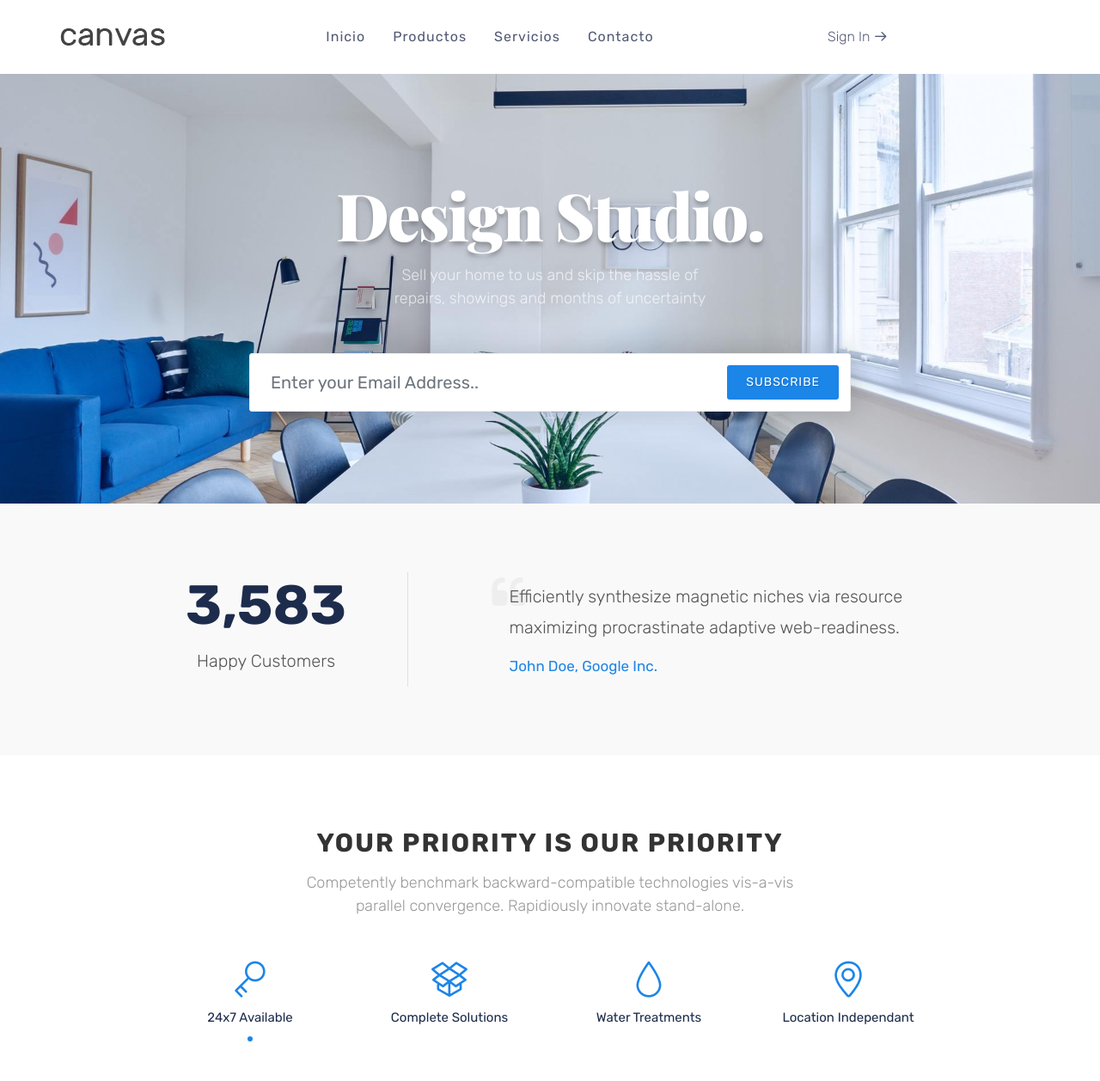
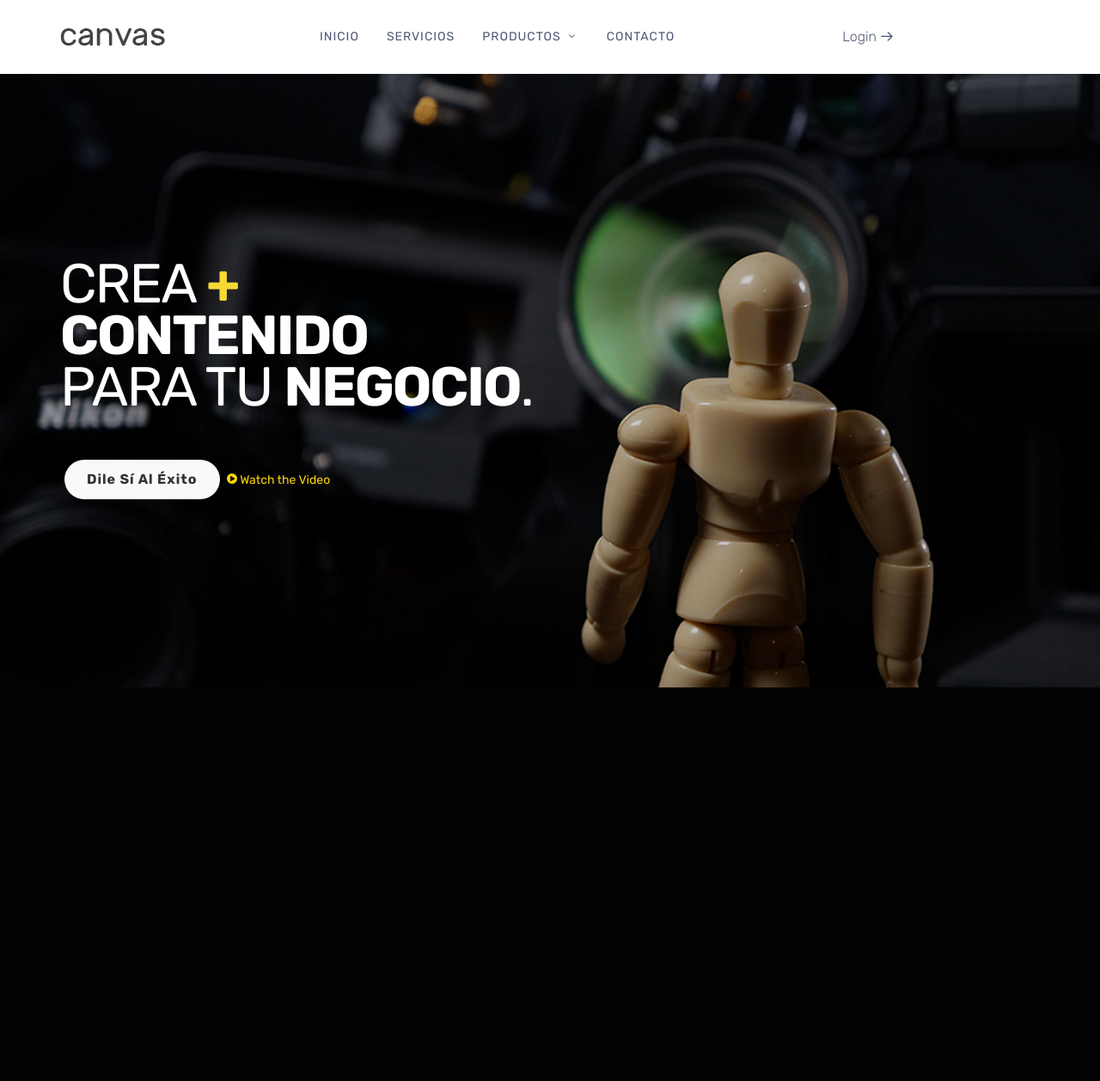
Before and after one commit to vleyrob/pmd, a WordPress theme: template pmd/index.php in a window 1280 px wide. Shown: the top 1258 px of the page at 86% size. After the commit the page ends 800 px from the top, so only its background shows below. Run offline with PHP 8.4 and a stand-in for WordPress, Linux system fonts and the light colour scheme; the site name, menu and one post (Sample post) are stand-ins, and other content is empty; some web fonts are replaced.

Commit message:
Ajustes al home y header

```diff
--- a/pmd/demos/interior-design/interior-design.css
+++ b/pmd/demos/pmd/interior-design.css
@@ -14,10 +14,10 @@ p { font-weight: 300; }
 }
 
 #primary-menu ul ul li > a {
-	font-size: 15px !important;
+	font-size: 14px !important;
 	font-weight: 400 !important;
 	color: #525975;
-	text-transform: capitalize;
+	text-transform: uppercase;
 	background-color: transparent !important;
 }
 
@@ -100,10 +100,10 @@ body.side-panel-open #side-panel {
 	#primary-menu ul li > a {
 		padding-top: 32px;
 		padding-bottom: 32px;
-		font-size: 16px;
+		font-size: 14px;
 		font-weight: 400;
 		color: #525975;
-		text-transform: capitalize;
+		text-transform: uppercase;
 	}
 
 	#primary-menu ul ul:not(.mega-menu-column) {
--- a/pmd/header.php
+++ b/pmd/header.php
@@ -13,21 +13,21 @@
 	<link rel="stylesheet" href="<?php echo get_template_directory_uri(); ?>/css/dark.css" type="text/css" />
 
 	<!-- Home Demo Specific Stylesheet -->
-	<link rel="stylesheet" href="<?php echo get_template_directory_uri(); ?>/demos/interior-design/interior-design.css" type="text/css" />
+	<link rel="stylesheet" href="<?php echo get_template_directory_uri(); ?>/demos/pmd/interior-design.css" type="text/css" />
 
 	<link rel="stylesheet" href="<?php echo get_template_directory_uri(); ?>/css/font-icons.css" type="text/css" />
 	<link rel="stylesheet" href="<?php echo get_template_directory_uri(); ?>/css/animate.css" type="text/css" />
 	<link rel="stylesheet" href="<?php echo get_template_directory_uri(); ?>/css/magnific-popup.css" type="text/css" />
 
 	<!-- Reader's Blog Demo Specific Fonts -->
-	<link rel="stylesheet" href="<?php echo get_template_directory_uri(); ?>/demos/interior-design/css/fonts.css" type="text/css" />
+	<link rel="stylesheet" href="<?php echo get_template_directory_uri(); ?>/demos/pmd/css/fonts.css" type="text/css" />
 
 	<link rel="stylesheet" href="<?php echo get_template_directory_uri(); ?>/css/responsive.css" type="text/css" />
 	<meta name="viewport" content="width=device-width, initial-scale=1" />
 	<!--[if lt IE 9]>
 		<script src="http://css3-mediaqueries-js.googlecode.com/svn/trunk/css3-mediaqueries.js"></script>
 	<![endif]-->
-	<link rel="stylesheet" href="<?php echo get_template_directory_uri(); ?>/css/colors.php?color=1c85e8" type="text/css" />
+	<link rel="stylesheet" href="<?php echo get_template_directory_uri(); ?>/css/colors.php?color=fcd307" type="text/css" />
 
 	<!-- Document Title
 	============================================= -->
@@ -45,28 +45,26 @@
 
 			<div class="widget clearfix">
 
-				<h4 class="t400">Login with Social</h4>
+				<h4 class="t400">Login</h4>
 
-				<a href="#" class="button button-rounded t400 btn-block center si-colored noleftmargin si-facebook">Facebook</a>
-				<a href="#" class="button button-rounded t400 btn-block center si-colored noleftmargin si-gplus">Google</a>
 
 				<div class="line line-sm"></div>
 
 				<form id="login-form" name="login-form" class="nobottommargin" action="#" method="post">
 
 					<div class="col_full">
-						<label for="login-form-username" class="t400">Username:</label>
+						<label for="login-form-username" class="t400">Nombre de usario:</label>
 						<input type="text" id="login-form-username" name="login-form-username" value="" class="form-control" />
 					</div>
 
 					<div class="col_full">
-						<label for="login-form-password" class="t400">Password:</label>
+						<label for="login-form-password" class="t400">Contraseña:</label>
 						<input type="password" id="login-form-password" name="login-form-password" value="" class="form-control" />
 					</div>
 
 					<div class="col_full nobottommargin">
-						<button class="button button-rounded t400 nomargin" id="login-form-submit" name="login-form-submit" value="login">Login</button>
-						<a href="#" class="text-muted fright">Forgot Password?</a>
+						<button class="button button-rounded t400 nomargin" id="login-form-submit" name="login-form-submit" value="login">Ingresar</button>
+						<a href="#" class="text-muted fright">Olvidé mi contraseña</a>
 					</div>
 
 				</form>
@@ -98,8 +96,8 @@
 							<!-- Logo
 							============================================= -->
 							<div id="logo">
-								<a href="demo-interior-design.html" class="standard-logo"><img src="demos/interior-design/images/logo.png" alt="Canvas Logo"></a>
-								<a href="demo-interior-design.html" class="retina-logo"><img src="demos/interior-design/images/logo@2x.png" alt="Canvas Logo"></a>
+								<a href="<?php echo get_site_url(); ?>" class="standard-logo"><img src="<?php echo get_template_directory_uri(); ?>/demos/pmd/images/logo.png" alt="PMD Logo"></a>
+								<a href="<?php echo get_site_url(); ?>" class="retina-logo"><img src="<?php echo get_template_directory_uri(); ?>/demos/pmd/images/logo@2x.png" alt="PMD Logo"></a>
 							</div><!-- #logo end -->
 
 						</div>
@@ -111,8 +109,9 @@
 
 								<ul class="one-page-menu">
 									<li><a href="#"><div>Inicio</div></a></li>
+                                    <li><a href="#"><div>Servicios</div></a></li>
 									<li><a href="#"><div>Productos</div></a>
-									<li><a href="#"><div>Servicios</div></a></li>
+
 										<ul>
 											<li><a href="#"><div>Video</div></a></li>
 											<li><a href="#"><div>Transmisiones en vivo</div></a></li>
@@ -127,7 +126,7 @@
 							============================================= -->
 							<div id="side-panel-trigger" class="side-panel-trigger">
 								<a href="#" class="d-block d-lg-none"><i class="icon-line-lock"></i></a>
-								<a href="#" class="d-none d-lg-block">Sign In <i class="icon-line-arrow-right"></i></a>
+								<a href="#" class="d-none d-lg-block">Login <i class="icon-line-arrow-right"></i></a>
 							</div><!-- #top-search end -->
 						</div>
 					</div>
--- a/pmd/index.php
+++ b/pmd/index.php
@@ -1,32 +1,24 @@
 <?php get_header(); ?>
 
-		<!-- Slider
-		============================================= -->
-		<section id="slider" class="slider-element clearfix" style="height: 500px; background: url('demos/interior-design/images/hero-image.jpg') center center no-repeat; background-size: cover;">
-			<div class="vertical-middle">
-				<div class="container clearfix">
-
-					<div class="clearfix center divcenter" style="max-width: 700px;">
-						<div class="emphasis-title">
-							<h1 class="font-secondary" style="color: #FFF; font-size: 76px; font-weight: 900; text-shadow: 0 7px 10px rgba(0,0,0,0.07), 0 4px 4px rgba(0,0,0,0.2);">Design Studio.</h1>
-							<p style="font-weight: 300; opacity: .7; color: #FFF; text-shadow: 0 -4px 20px rgba(0, 0, 0, .25);">Sell your home to us and skip the hassle of<br>repairs, showings and months of uncertainty</p>
-						</div>
-						<div class="subscribe-widget" data-loader="button">
-							<div class="widget-subscribe-form-result"></div>
-							<form id="widget-subscribe-form" action="include/subscribe.php" role="form" method="post" class="nobottommargin" data-animate="fadeInUp">
-								<div class="input-group divcenter">
-									<input type="email" id="widget-subscribe-form-email" name="widget-subscribe-form-email" class="form-control form-control-lg not-dark required email" placeholder="Enter your Email Address.." style="border: 0; box-shadow: none; overflow: hidden;">
-									<div class="input-group-append">
-										<button href="#" class="button t400" type="submit" style="border-radius: 3px;">Subscribe</button>
-									</div>
+<section id="slider" class="slider-element full-screen slider-parallax">
+			<div class="slider-parallax-inner" style="background: url('<?php echo get_template_directory_uri(); ?>/images/hero.jpg') center center no-repeat; background-size: cover;">
+				<div class="vertical-middle" style="z-index: 2;">
+					<div class="container dark clearfix">
+						<div class="row clearfix">
+							<div class="col-lg-6 col-md-8">
+								<div class="emphasis-title">
+									<h1 class="font-body" style="text-transform:uppercase; line-height:60px">Crea <span style="color:#f6d935; font-weight:bold">+</span> <strong>contenido</strong><br>para tu <strong>negocio</strong>.</h1>
 								</div>
-							</form>
+								<a href="#" data-scrollto="#section-pricing" data-easing="easeInOutExpo" data-speed="1250" data-offset="160" class="button button-large button-white button-light capitalize" style="border-radius: 23px;">Dile sí al éxito</a>
+								<a href="https://www.youtube.com/watch?v=8xrk2C0_KFw" class="hero-action-link" data-lightbox="iframe"><i class="icon-play-sign"></i> Watch the Video</a>
+							</div>
 						</div>
 					</div>
-
+				</div>
+				<div class="video-wrap" style="position: absolute; height: 100%; z-index: 1;">
+					<div class="video-overlay" style="background: rgba(0,0,0,0.2);"></div>
 				</div>
 			</div>
-
 		</section>
 
 		<!-- Content
@@ -61,7 +53,7 @@
 					<div class="divcenter" style="max-width: 960px">
 						<div class="heading-block center nobottomborder">
 							<h2 class="ls2 t700">Your Priority is our Priority</h2>
-							<span>Competently benchmark backward-compatible technologies vis-a-vis<br>parallel convergence. Rapidiously innovate stand-alone.</span>
+							<span>PMD Comunicación es una agencia especializada en estrategias de comunicación para empresas públicas y privadas, que desean hacer llegar sus mensajes a públicos específicos por medios audiovisuales.</span>
 						</div>
 						<div class="tabs tabs-alt tabs-responsive tabs-justify clearfix" id="tab">
 
```
Also changed, not shown: pmd/demos/pmd/css/fonts.css (renamed from pmd/demos/interior-design/css/fonts.css), pmd/demos/pmd/images/hero-image.jpg (renamed from pmd/demos/interior-design/images/hero-image.jpg), pmd/demos/pmd/images/logo.png (renamed from pmd/demos/interior-design/images/logo.png), pmd/demos/pmd/images/logo@2x.png (renamed from pmd/demos/interior-design/images/logo@2x.png), pmd/demos/pmd/images/section/1.jpg (renamed from pmd/demos/interior-design/images/section/1.jpg), pmd/demos/pmd/images/story/1.jpg (renamed from pmd/demos/interior-design/images/story/1.jpg), pmd/demos/pmd/images/story/2.jpg (renamed from pmd/demos/interior-design/images/story/2.jpg), pmd/demos/pmd/images/story/3.jpg (renamed from pmd/demos/interior-design/images/story/3.jpg), pmd/demos/pmd/images/story/4.jpg (renamed from pmd/demos/interior-design/images/story/4.jpg), pmd/images/hero.jpg (added), pmd/images/parallax.jpg (added).
